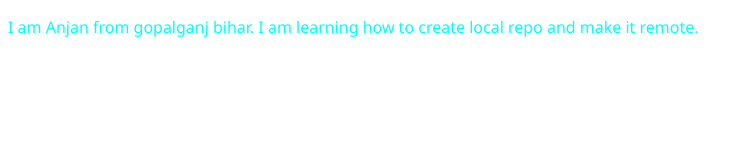
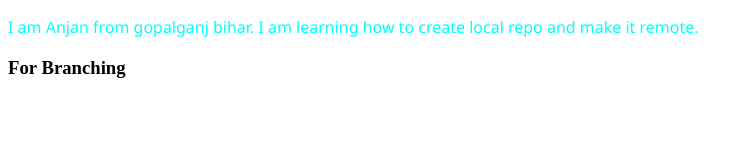
Before and after one commit to Anjan73/Localrepo, a plain HTML site: page index.html in a window 1280 px wide. Shown: the whole page, without its empty margins (0-752 px from the left). Drawn offline with Linux system fonts and the light colour scheme.

Commit message:
Add feature

```diff
--- a/index.html
+++ b/index.html
@@ -8,5 +8,6 @@
 </head>
 <body>
     <p>I am Anjan from gopalganj bihar. I am learning how to create local repo and make it remote.</p>
+    <H3>For Branching</H3>
 </body>
 </html>
```
